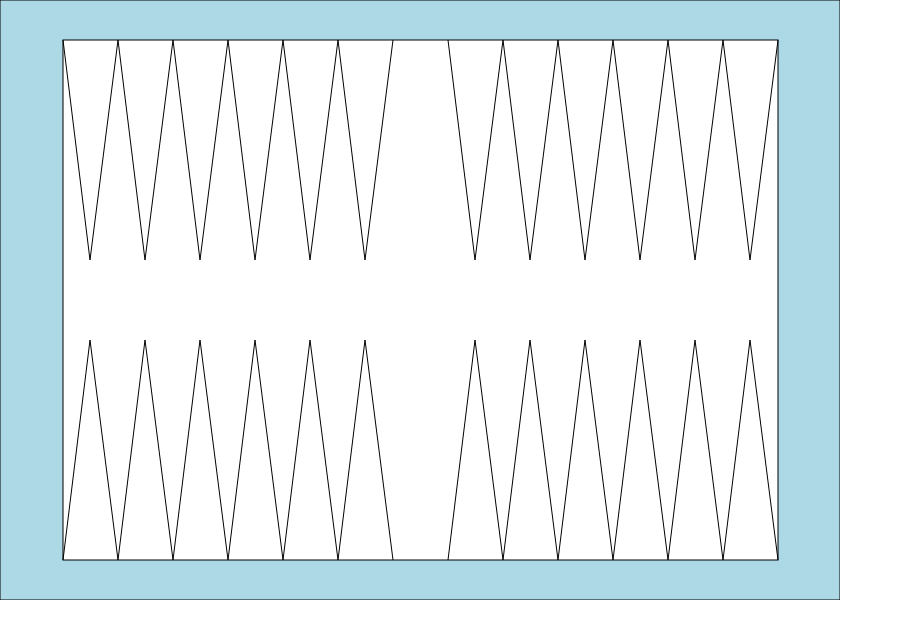
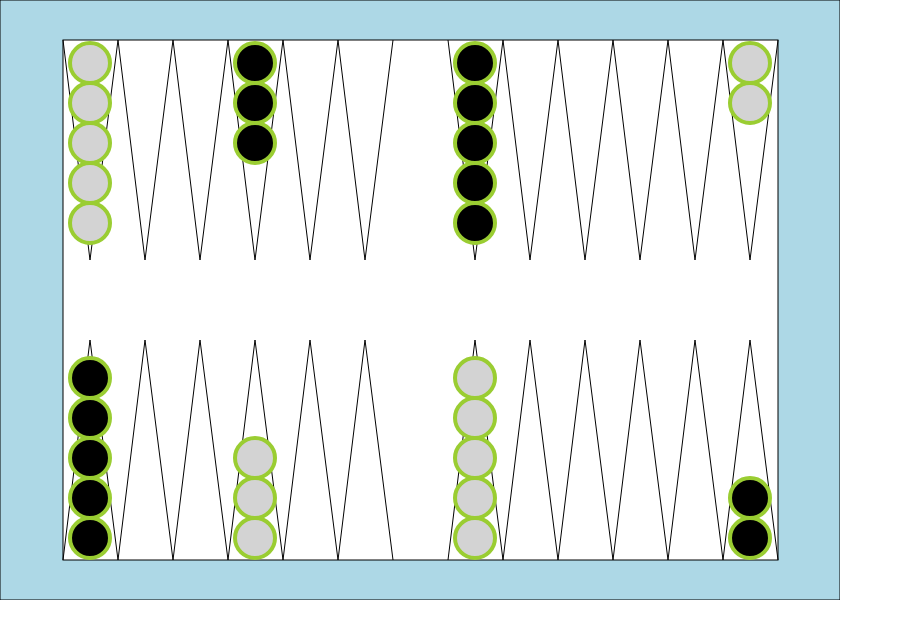
Before and after one commit to dnmitev/Backgammon-Team-Motaro, a website: page index.html in a window 1280 px wide. Shown: the whole page, without its empty margins (0-903 px from the left). Drawn offline with Linux system fonts and the light colour scheme.

Commit message:
Added checkers
I've add some functions to display the checkers on the screen. I have
some troubles returning the coordinates of each checker on dragend
event.

```diff
--- a/Scripts/Checker.js
+++ b/Scripts/Checker.js
@@ -1,46 +1,51 @@
 /// <reference path="_references.js" />
-function Checker(player) {
-    this.player = player;
-}
+(function () {
+    "use strict";
 
-Checker.prototype.getPlayer = function () {
-    return this.player;
-}
-
-Checker.prototype.drawWhite = function () {
     var stage = new Kinetic.Stage({
         container: 'container',
-        width: 100,
-        height: 100
+        width: 840,
+        height: 600
     });
 
+    // this layer will contain all the checkers
     var layer = new Kinetic.Layer();
 
-    var whiteChecker = new Kinetic.Circle({
-        x: 200,
-        y: 100,
-        radius: 25,
-        fill: "white",
-        stroke: "black",
-        strokeWidth: 4,
-        draggable: true
-    });
+    function drawChecker(color, count, startPosX, startPosY, radius) {
+        for (var i = 0; i < count; i += 1) {
+            var checker = new Kinetic.Circle({
+                x: startPosX,
+                y: startPosY - 2 * i * radius,
+                radius: radius,
+                fill: color,
+                stroke: "yellowgreen",
+                strokeWidth: 4,
+                draggable: true
+            });
 
-    // add the shape to the layer
-    layer.add(whiteChecker);
+            checker.on('dragend', function () {
+                // if it is needed to use the coordinates after dragend
+                // this can be used
+                console.log(checker.getAbsolutePosition());
+            });
 
-    // add the layer to the stage
+            // add each checker to the layer
+            layer.add(checker);
+        }
+    }
+
+    // draw white checkers
+    drawChecker("lightgray", 2, 742, 95, 20);
+    drawChecker("lightgray", 5, 82, 215, 20);
+    drawChecker("lightgray", 3, 247, 530, 20);
+    drawChecker("lightgray", 5, 467, 530, 20);
+
+    // draw black checkers
+    drawChecker("black", 5, 467, 215, 20);
+    drawChecker("black", 3, 247, 135, 20);
+    drawChecker("black", 5, 82, 530, 20);
+    drawChecker("black", 2, 742, 530, 20);
+
+    // add the layer to the stage and draw all the checkers
     stage.add(layer);
-
-    //whiteChecker.on('dragend', function () {
-    //    console.log(whiteChecker.getAbsolutePosition());
-    //});
-}
-
-Checker.prototype.getCoordinates = function () {
-    Checker.on('dragend', function () {
-        return {
-            x: Checker.
-        }
-    });
-}
+})();
--- a/index.html
+++ b/index.html
@@ -3,10 +3,17 @@
 <head>
     <meta charset="utf-8" />
     <title>Backgammon by Team Motaro</title>
+    <style>
+        canvas {
+            z-index: 5;
+        }
+    </style>
 </head>
 <body>
+    <div id="container"></div>
     <script src="bower_components/kineticjs/kinetic.min.js"></script>
     <script src="bower_components/raphael/raphael-min.js"></script>
     <script src="Scripts/Board.js"></script>
+    <script src="Scripts/Checker.js"></script>
 </body>
 </html>
```
Also changed, not shown: images/ninja-head.png (added), images/ninja.png (added).
